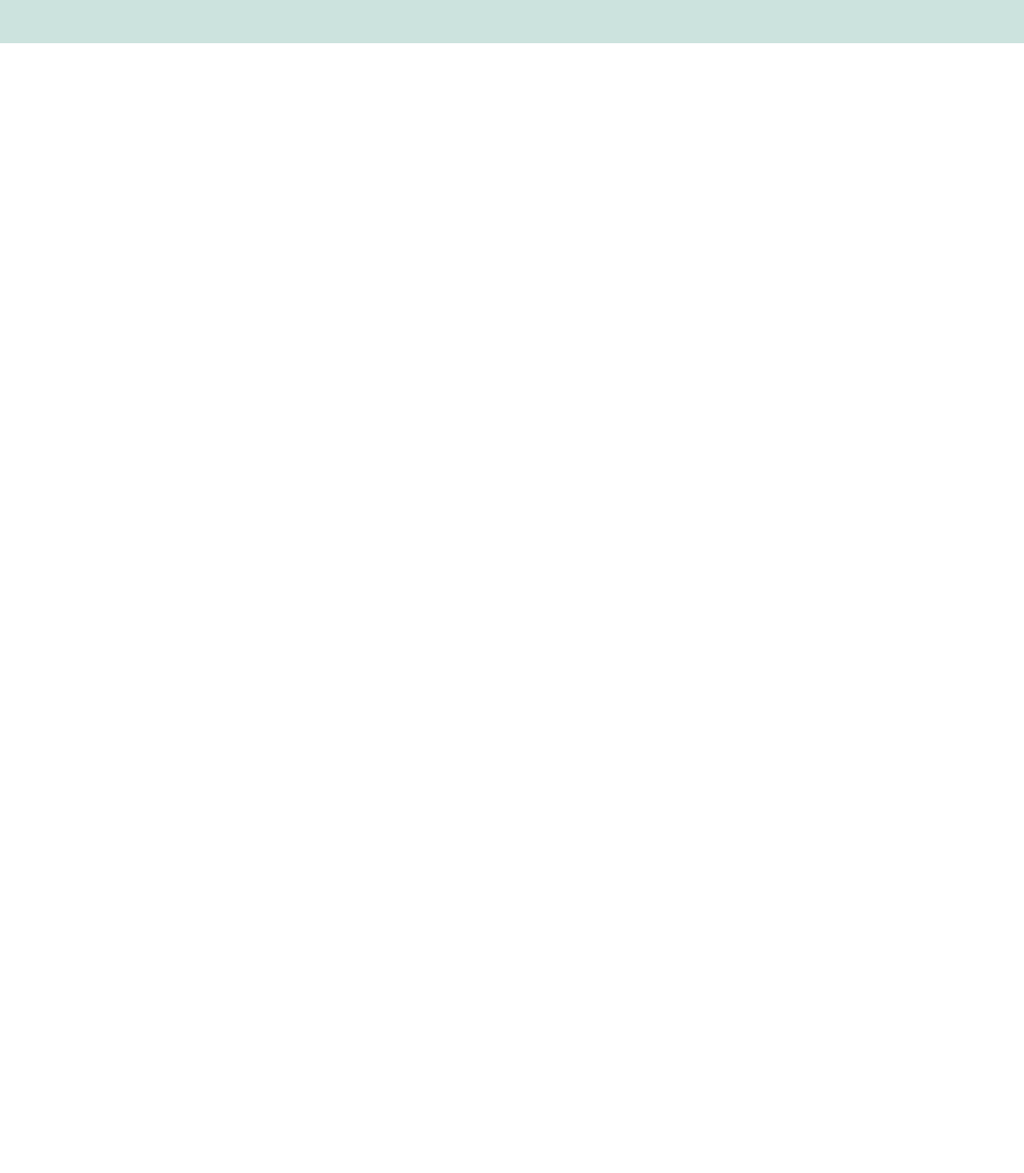
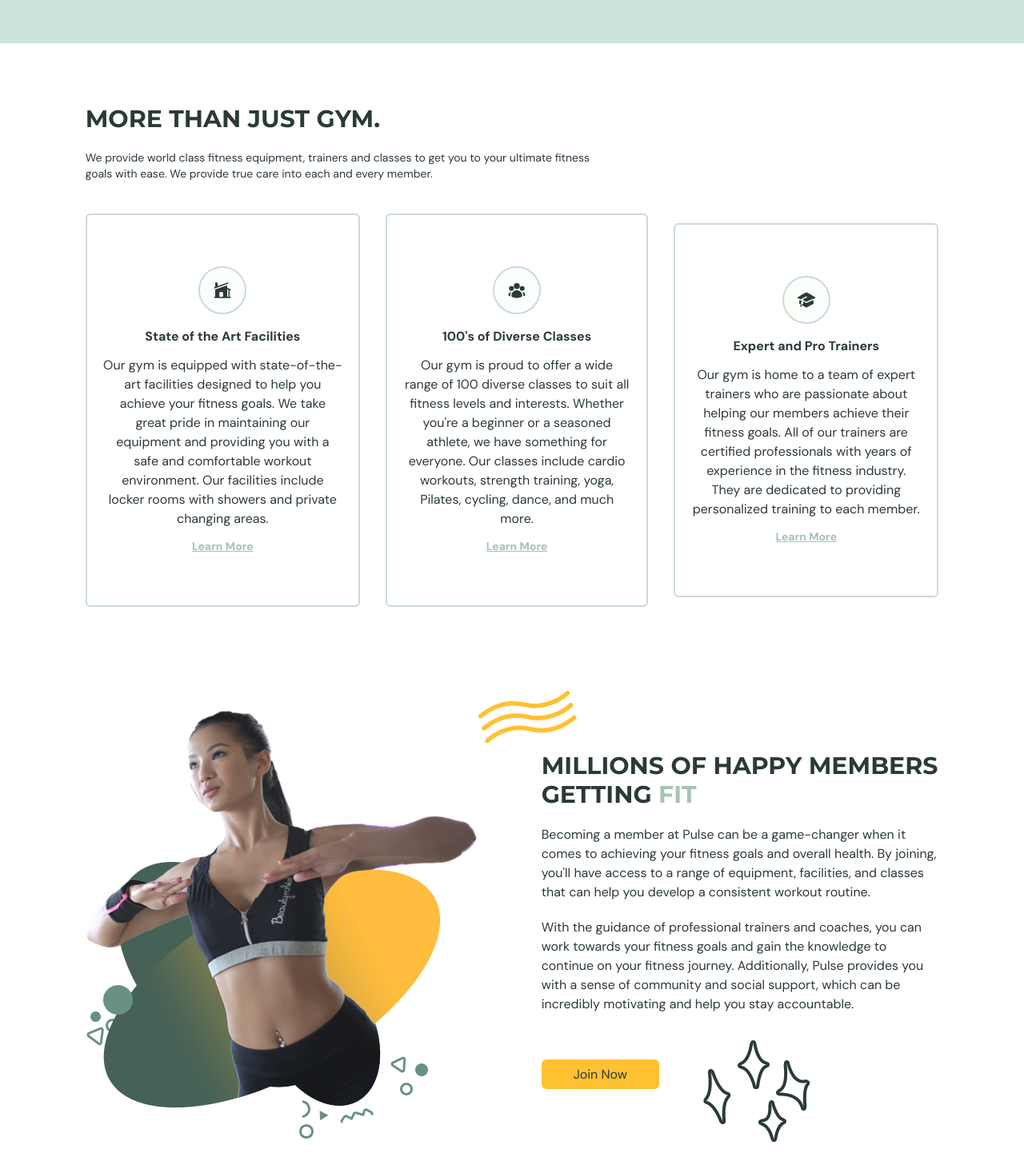
Before and after one commit to chelseaharris137/PulseFitness, a React (Vite) app: page / in a window 1280 px wide. Shown: the part 769-2236 px from the top of the page at 80% size. Before the commit the page ends 823 px from the top, so only its background shows below. Built offline with nearby package versions, Linux system fonts and the light colour scheme.

Commit message:
Add benefits page

```diff
--- a/src/App.tsx
+++ b/src/App.tsx
@@ -1,3 +1,4 @@
+import Benefits from "@/scenes/benefits";
 import Home from "@/scenes/home";
 import Navbar from '@/scenes/navbar';
 import { useEffect, useState } from "react";
@@ -30,6 +31,7 @@ function App() {
       />
 
       <Home setSelectedPage={setSelectedPage} />
+      <Benefits setSelectedPage={setSelectedPage} />
     </div>
   )
 }
--- /dev/null
+++ b/src/scenes/benefits/Benefit.tsx
@@ -0,0 +1,42 @@
+import { SelectedPage } from "@/shared/types";
+import { motion } from "framer-motion";
+import AnchorLink from "react-anchor-link-smooth-scroll";
+
+const childVariant = {
+  hidden: { opacity: 0, scale: 0.9 },
+  visible: { opacity: 1, scale: 1 },
+};
+
+type Props = {
+  icon: JSX.Element;
+  title: string;
+  description: string;
+  setSelectedPage: (value: SelectedPage) => void;
+};
+
+const Benefit = ({ icon, title, description, setSelectedPage }: Props) => {
+  return (
+    <motion.div
+      variants={childVariant}
+      className="mt-5 rounded-md border-2 border-gray-100 px-5 py-16 text-center"
+    >
+      <div className="mb-4 flex justify-center">
+        <div className="rounded-full border-2 border-gray-100 bg-primary-100 p-4">
+          {icon}
+        </div>
+      </div>
+
+      <h4 className="font-bold">{title}</h4>
+      <p className="my-3">{description}</p>
+      <AnchorLink
+        className="text-sm font-bold text-primary-500 underline hover:text-secondary-500"
+        onClick={() => setSelectedPage(SelectedPage.ContactUs)}
+        href={`#${SelectedPage.ContactUs}`}
+      >
+        <p>Learn More</p>
+      </AnchorLink>
+    </motion.div>
+  );
+};
+
+export default Benefit;
--- /dev/null
+++ b/src/scenes/benefits/index.tsx
@@ -0,0 +1,148 @@
+import ActionButton from "@/shared/ActionButton";
+import HText from "@/shared/HText";
+import { BenefitType, SelectedPage } from "@/shared/types";
+import {
+  HomeModernIcon,
+  UserGroupIcon,
+  AcademicCapIcon,
+} from "@heroicons/react/24/solid";
+import { motion } from "framer-motion";
+import BenefitsPageGraphic from "@/assets/images/BenefitsPageGraphic.png";
+import Benefit from "./Benefit";
+
+const benefits: Array<BenefitType> = [
+  {
+    icon: <HomeModernIcon className="h-6 w-6" />,
+    title: "State of the Art Facilities",
+    description:
+      "Our gym is equipped with state-of-the-art facilities designed to help you achieve your fitness goals. We take great pride in maintaining our equipment and providing you with a safe and comfortable workout environment. Our facilities include locker rooms with showers and private changing areas.",
+  },
+  {
+    icon: <UserGroupIcon className="h-6 w-6" />,
+    title: "100's of Diverse Classes",
+    description:
+      "Our gym is proud to offer a wide range of 100 diverse classes to suit all fitness levels and interests. Whether you're a beginner or a seasoned athlete, we have something for everyone. Our classes include cardio workouts, strength training, yoga, Pilates, cycling, dance, and much more.",
+  },
+  {
+    icon: <AcademicCapIcon className="h-6 w-6" />,
+    title: "Expert and Pro Trainers",
+    description:
+      "Our gym is home to a team of expert trainers who are passionate about helping our members achieve their fitness goals. All of our trainers are certified professionals with years of experience in the fitness industry. They are dedicated to providing personalized training to each member.",
+  },
+];
+
+const container = {
+  hidden: {},
+  visible: {
+    transition: { staggerChildren: 0.2 },
+  },
+};
+
+type Props = {
+  setSelectedPage: (value: SelectedPage) => void;
+};
+
+const Benefits = ({ setSelectedPage }: Props) => {
+  return (
+    <section id="benefits" className="mx-auto min-h-full w-5/6 py-20">
+      <motion.div
+        onViewportEnter={() => setSelectedPage(SelectedPage.Benefits)}
+      >
+        <motion.div
+          className="md:my-5 md:w-3/5"
+          initial="hidden"
+          whileInView="visible"
+          viewport={{ once: true, amount: 0.5 }}
+          transition={{ duration: 0.5 }}
+          variants={{
+            hidden: { opacity: 0, x: -50 },
+            visible: { opacity: 1, x: 0 },
+          }}
+        >
+          <HText>MORE THAN JUST GYM.</HText>
+          <p className="my-5 text-sm">
+            We provide world class fitness equipment, trainers and classes to
+            get you to your ultimate fitness goals with ease. We provide true
+            care into each and every member.
+          </p>
+        </motion.div>
+
+        <motion.div
+          className="mt-5 items-center justify-between gap-8 md:flex"
+          initial="hidden"
+          whileInView="visible"
+          viewport={{ once: true, amount: 0.5 }}
+          variants={container}
+        >
+          {benefits.map((benefit: BenefitType) => (
+            <Benefit
+              key={benefit.title}
+              icon={benefit.icon}
+              title={benefit.title}
+              description={benefit.description}
+              setSelectedPage={setSelectedPage}
+            />
+          ))}
+        </motion.div>
+
+        <div className="mt-16 items-center justify-between gap-20 md:mt-28 md:flex">
+          <img
+            className="mx-auto"
+            alt="benefits-page-graphic"
+            src={BenefitsPageGraphic}
+          />
+
+          <div>
+            <div className="relative">
+              <div className="before:absolute before:-top-20 before:-left-20 before:z-[1] before:content-abstractwaves">
+                <motion.div
+                  initial="hidden"
+                  whileInView="visible"
+                  viewport={{ once: true, amount: 0.5 }}
+                  transition={{ duration: 0.5 }}
+                  variants={{
+                    hidden: { opacity: 0, x: 50 },
+                    visible: { opacity: 1, x: 0 },
+                  }}
+                >
+                  <HText>
+                    MILLIONS OF HAPPY MEMBERS GETTING{" "}
+                    <span className="text-primary-500">FIT</span>
+                  </HText>
+                </motion.div>
+              </div>
+            </div>
+
+            <motion.div
+              initial="hidden"
+              whileInView="visible"
+              viewport={{ once: true, amount: 0.5 }}
+              transition={{ delay: 0.2, duration: 0.5 }}
+              variants={{
+                hidden: { opacity: 0, x: 50 },
+                visible: { opacity: 1, x: 0 },
+              }}
+            >
+              <p className="my-5">
+                Becoming a member at Pulse can be a game-changer when it comes to achieving your fitness goals and overall health. By joining, you'll have access to a range of equipment, facilities, and classes that can help you develop a consistent workout routine.
+              </p>
+              <p className="mb-5">
+                With the guidance of professional trainers and coaches, you can work towards your fitness goals and gain the knowledge to continue on your fitness journey. Additionally, Pulse provides you with a sense of community and social support, which can be incredibly motivating and help you stay accountable.
+              </p>
+            </motion.div>
+
+            <div className="relative mt-16">
+              <div className="before:absolute before:-bottom-20 before:right-40 before:z-[-1] before:content-sparkles">
+                <ActionButton setSelectedPage={setSelectedPage}>
+                  Join Now
+                </ActionButton>
+              </div>
+            </div>
+          </div>
+        </div>
+      </motion.div>
+    </section>
+  );
+};
+
+export default Benefits;
--- /dev/null
+++ b/src/shared/HText.tsx
@@ -0,0 +1,13 @@
+import React from "react";
+
+type Props = {
+  children: React.ReactNode;
+};
+
+const HText = ({ children }: Props) => {
+  return (
+    <h1 className="basis-3/5 font-montserrat text-3xl font-bold">{children}</h1>
+  );
+};
+
+export default HText;
--- a/src/shared/types.ts
+++ b/src/shared/types.ts
@@ -4,3 +4,9 @@ export enum SelectedPage {
   OurClasses = "ourclasses",
   ContactUs = "contactus",
 }
+
+export interface BenefitType {
+  icon: JSX.Element;
+  title: string;
+  description: string;
+}
```
Also changed, not shown: src/assets/images/BenefitsPageGraphic.png (added).
